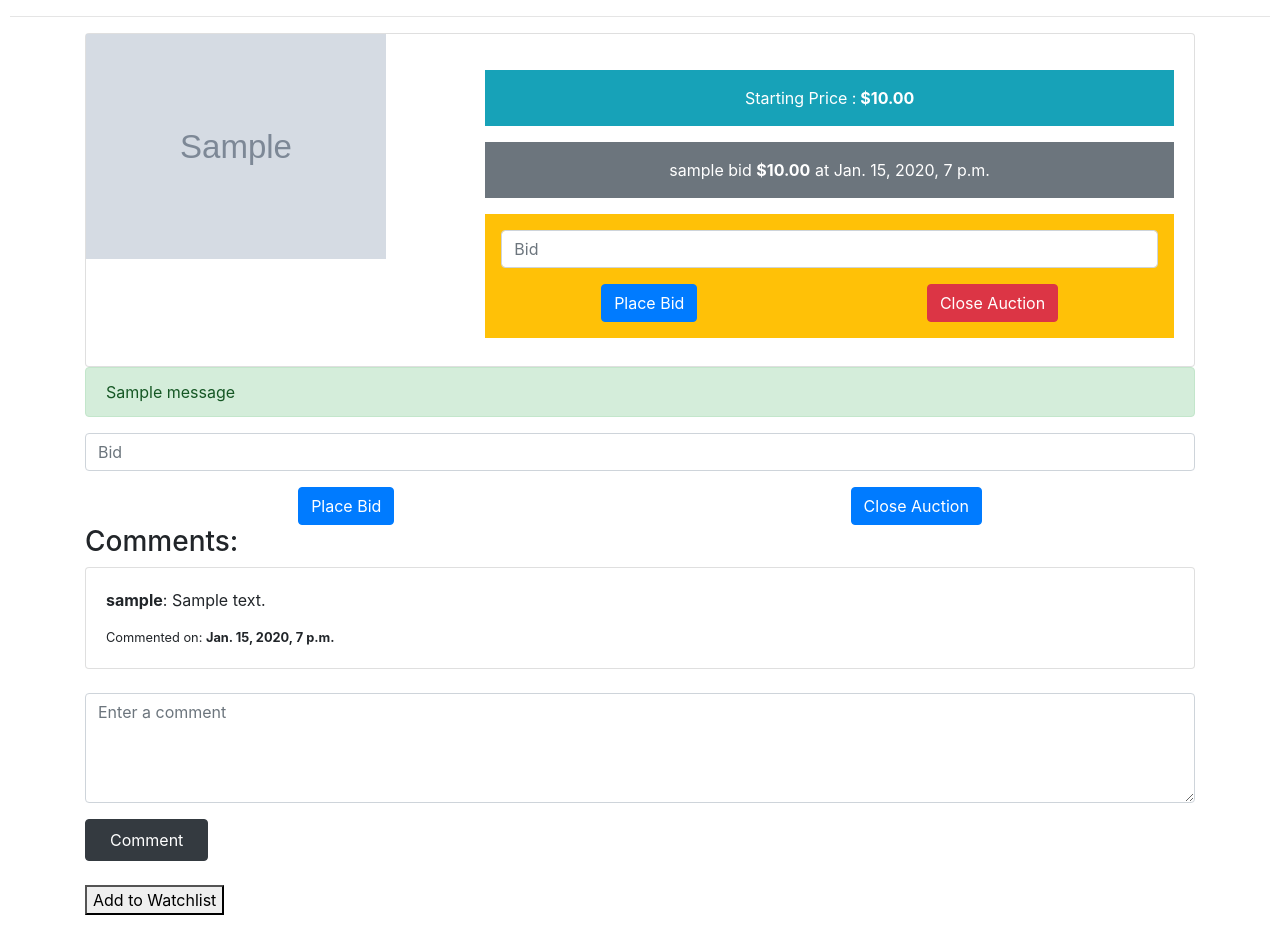
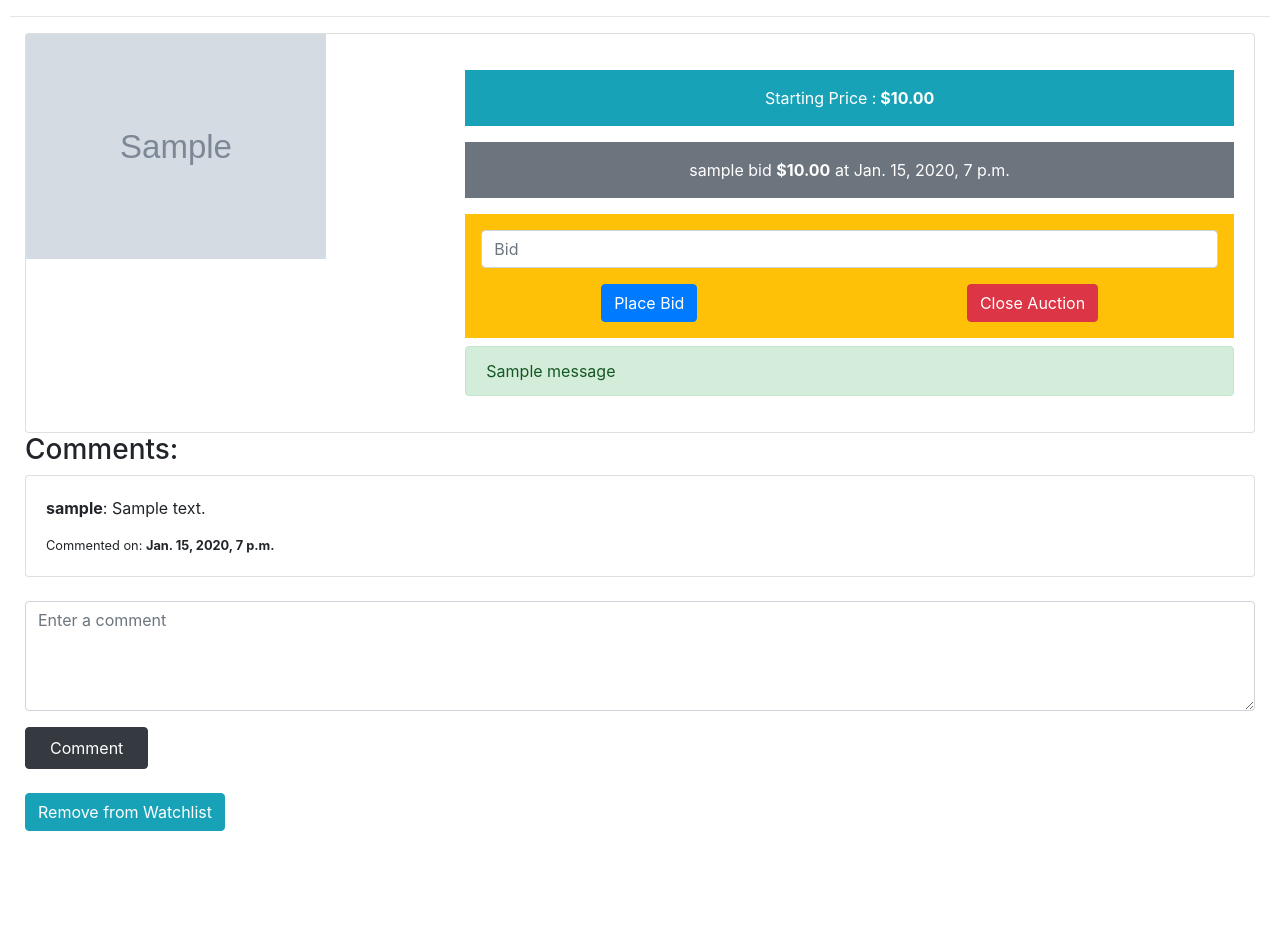
Before and after one commit to yamako-tech/commerce, a Django app: page /detail/1 in a window 1280 px wide. Shown: the part 66-991 px from the top of the page. After the commit the page ends 897 px from the top, so only its background shows below. Run offline with Django 3.2, Linux system fonts and the light colour scheme; a user stored in the database is signed in; tables that the repository leaves empty hold one stand-in row (values such as "Sample post"); grey boxes marked "Sample" are stand-in pictures; one stand-in notice (Sample message) is shown; some libraries are stand-ins or nearby versions.

Commit message:
watchlist, form HTML

```diff
--- a/auctions/models.py
+++ b/auctions/models.py
@@ -22,7 +22,7 @@ class Auction(models.Model):
     active = models.BooleanField()
 
     def __str__(self):
-        return f"{self.id} : {self.user.username} bid {self.starting_price} on {self.myproduct.name} at {self.date}"
+        return f"{self.id} | {self.title} | {self.user.username} | {self.starting_price}  "
 
 
 class Bid(models.Model):
--- a/auctions/templates/auctions/detail.html
+++ b/auctions/templates/auctions/detail.html
@@ -7,7 +7,7 @@
 
 <!-- 1: Details -->
 {% block body %}
-<div class="container">
+<div class="container-fluid">
 <div class="card mb-12" style="max-width: auto;">
     <div class="row g-0">
         <div class="col-md-4">
@@ -41,7 +41,7 @@
                         <div class="row justify-content-around">
                             <button class="btn btn-primary" type="submit">Place Bid</button>
                             {% if item.user.username == user.username %}
-                            <a href="{% url 'close' prodetail.id %}">
+                            <a href="{% url 'close' item.id %}">
                             <button class="btn btn-danger" type="button">Close Auction</button>
                             </a>
                             {% endif %}
@@ -49,18 +49,17 @@
                     </form>
                     {% endif %}
                 </div>
+                <!-- 2: Messages -->
+                {% if messages %}
+                {% for message in messages %}
+                <div class="alert {% if message.tags %}alert-{{ message.tags }}{% endif %}" role="alert">{{ message }}</div>
+                {% endfor %}
+                {% endif %}
             </div>
         </div>
+
     </div>
 </div>
-
-
-<!-- 2: Messages -->
-    {% if messages %}
-    {% for message in messages %}
-    <div class="alert {% if message.tags %}alert-{{ message.tags }}{% endif %}" role="alert">{{ message }}</div>
-    {% endfor %}
-    {% endif %}
 
 <!-- 3: Active or Closed -->
     {% if bid and item.active == False %}
@@ -71,24 +70,6 @@
         <strong>{{ bid.user.username }}</strong> won, with a bid of <strong>${{ bid.bid_price }}</strong>
         {% endif %}
     </div>
-    {% endif %}
-
-    <!-- 4: Place Bid -->
-    {% if item.active and user.is_authenticated %}
-    <form action="{% url 'bid' item.id %}" method="post">
-    {% csrf_token %}
-        <div class="form-group">
-            <input type="number" name="bid" class="form-control" placeholder="Bid" step=".01">
-        </div>
-        <div class="row justify-content-around">
-            <button class="btn btn-primary" type="submit">Place Bid</button>
-            {% if item.user.username == user.username %}
-            <a href="{% url 'close' item.id %}">
-            <button class="btn btn-primary" type="button">Close Auction</button>
-            </a>
-            {% endif %}
-        </div>
-    </form>
     {% endif %}
 
 <!-- 5: Comments Read-->
@@ -121,13 +102,14 @@
             <button class="btn btn-dark py-2 px-4" type="submit">Comment</button>
         </form>
         <br>
+
 <!-- 7: Watchlist-->
-        <form action="{% url 'watchlist' %}" method="post" class="add-category">
+        <form action="{% url 'watchlist' item.id %}" method="post" class="add-category">
             {% csrf_token %}
-            <input type="hidden" name="item" value="{{ prodetail.id }}">
+            <input type="hidden" name="item" value="{{ myproduct.id }}">
             <input type="hidden" value="{% if item in user.watchlist.all %}0{% else %}1{% endif %}" name="status">
-            <button class="gradient-button watchlist" type="submit">
-            {% if prodetail in user.watchlist.all %}Remove from{% else %}Add to{% endif %} Watchlist
+            <button class="btn btn-info watchlist" type="submit">
+                {% if item in user.watchlist.all %}Remove from{% else %}Add to{% endif %} Watchlist
             </button>
         </form>
         {% endif %}
--- a/auctions/templates/auctions/index.html
+++ b/auctions/templates/auctions/index.html
@@ -14,6 +14,7 @@
                 <img src="{{ product.image.url }}" class="card-img-top" alt="...">
                 <div class="card-body">
                     <h5 class="card-title">{{ product.title }}</h5>
+                    <h6>Price: $<strong>{{ product.starting_price }}</strong></h6>
                     <p class="card-text">{{ product.description|truncatewords:10 }}</p>
                     <a href="{% url 'detail' product.id %}" class="btn btn-primary">Details</a>
                 </div>
--- a/auctions/urls.py
+++ b/auctions/urls.py
@@ -16,7 +16,7 @@ urlpatterns = [
     path("search/<str:name>", views.search, name="search"),
     path("comment/<int:id>", views.comment, name="comment"),
     path("bid/<int:id>", views.bid, name="bid"),
-    path("watchlist", views.watchlist, name="watchlist"),
+    path("watchlist/<int:pk>", views.watchlist, name="watchlist"),
     path("watch", views.watch, name="watch"),
-    path("close/<int:itemId>", views.close, name="close"),
+    path("close/<int:itemID>", views.close, name="close"),
 ]+ static(settings.MEDIA_URL, document_root=settings.MEDIA_ROOT)
--- a/auctions/views.py
+++ b/auctions/views.py
@@ -58,7 +58,7 @@ def detail(request, id):
         'item': item,
         'bids': bids,
         'comments': comments,
-        'bid': bid
+        'bid': bid,
     })
 
 
@@ -110,7 +110,7 @@ def bid(request, id):
             value = 0
         if float(bid_price) < myproduct.starting_price or float(bid_price) <= value:
             messages.warning(
-                request, f'Bid Higher than: {max(value, myproduct.starting_price)}!')
+                request, f'Bid must be higher than: ${max(value, myproduct.starting_price)}!')
             return HttpResponseRedirect(reverse("detail", kwargs={'id': id}))
         user = request.user
         bid = Bid.objects.create(
@@ -140,8 +140,8 @@ def newproduct(request):
 
 
 @login_required
-def close(request, itemId):
-    myproduct = Auction.objects.get(id=itemId)
+def close(request, itemID):
+    myproduct = Auction.objects.get(id=itemID)
     user = request.user
     if myproduct.user == user:
         myproduct.active = False
@@ -155,10 +155,10 @@ def close(request, itemId):
 
 
 @login_required
-def watchlist(request):
+def watchlist(request, pk):
     if request.method == 'POST':
         user = request.user
-        myproduct = Auction.objects.get(id=request.POST["item"])
+        myproduct = Auction.objects.get(id=pk)
         if request.POST["status"] == '1':
             user.watchlist.add(myproduct)
         else:
--- a/commerce/settings.py
+++ b/commerce/settings.py
@@ -32,6 +32,7 @@ ALLOWED_HOSTS = []
 
 INSTALLED_APPS = [
     'auctions',
+    'widget_tweaks',
     'django.contrib.admin',
     'django.contrib.auth',
     'django.contrib.contenttypes',
```
Also changed, not shown: auctions/admin.py (+15 -4 lines), auctions/templates/auctions/newproduct.html (+13 -3 lines), auctions/migrations/0006_auto_20210322_1404.py, auctions/static/auctions/styles.css (line endings or trailing spaces).
